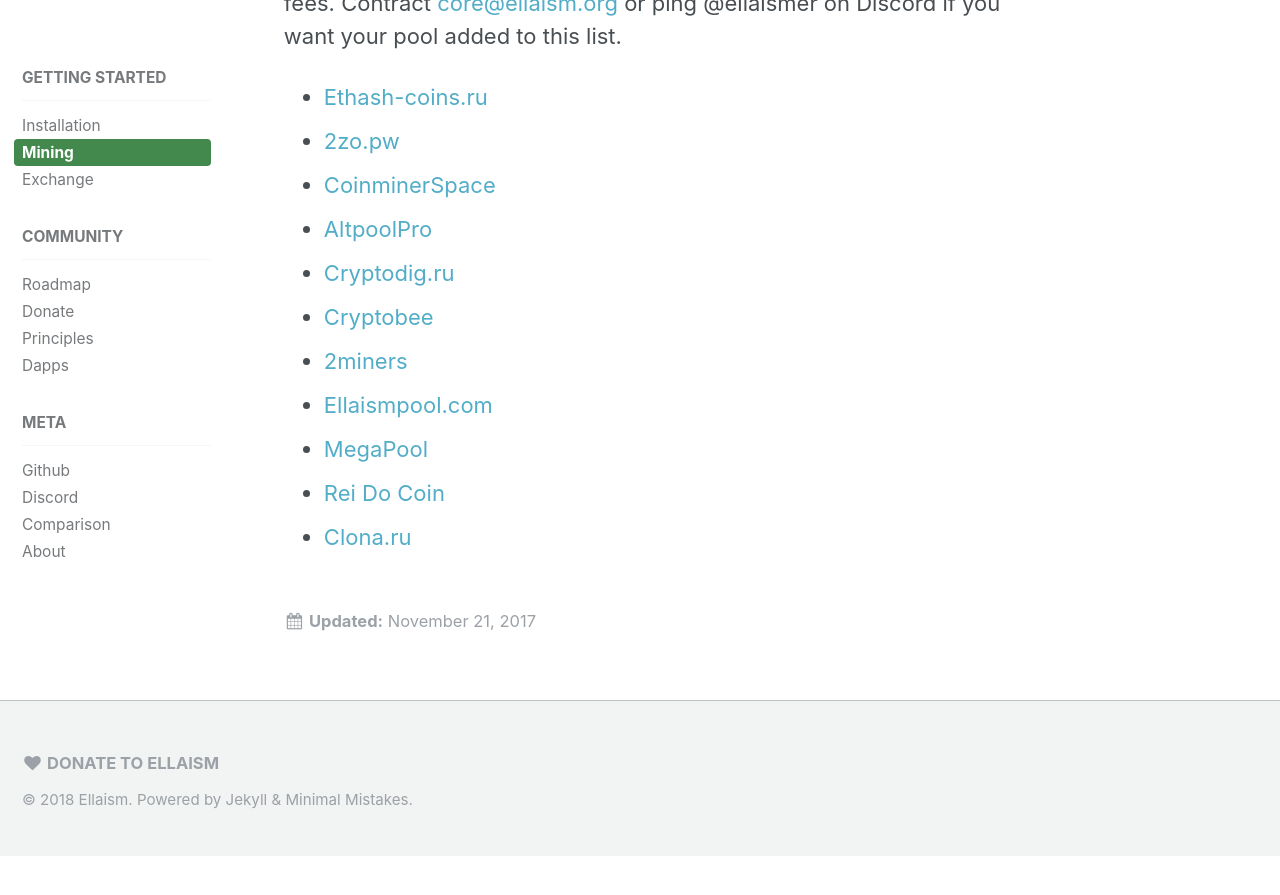
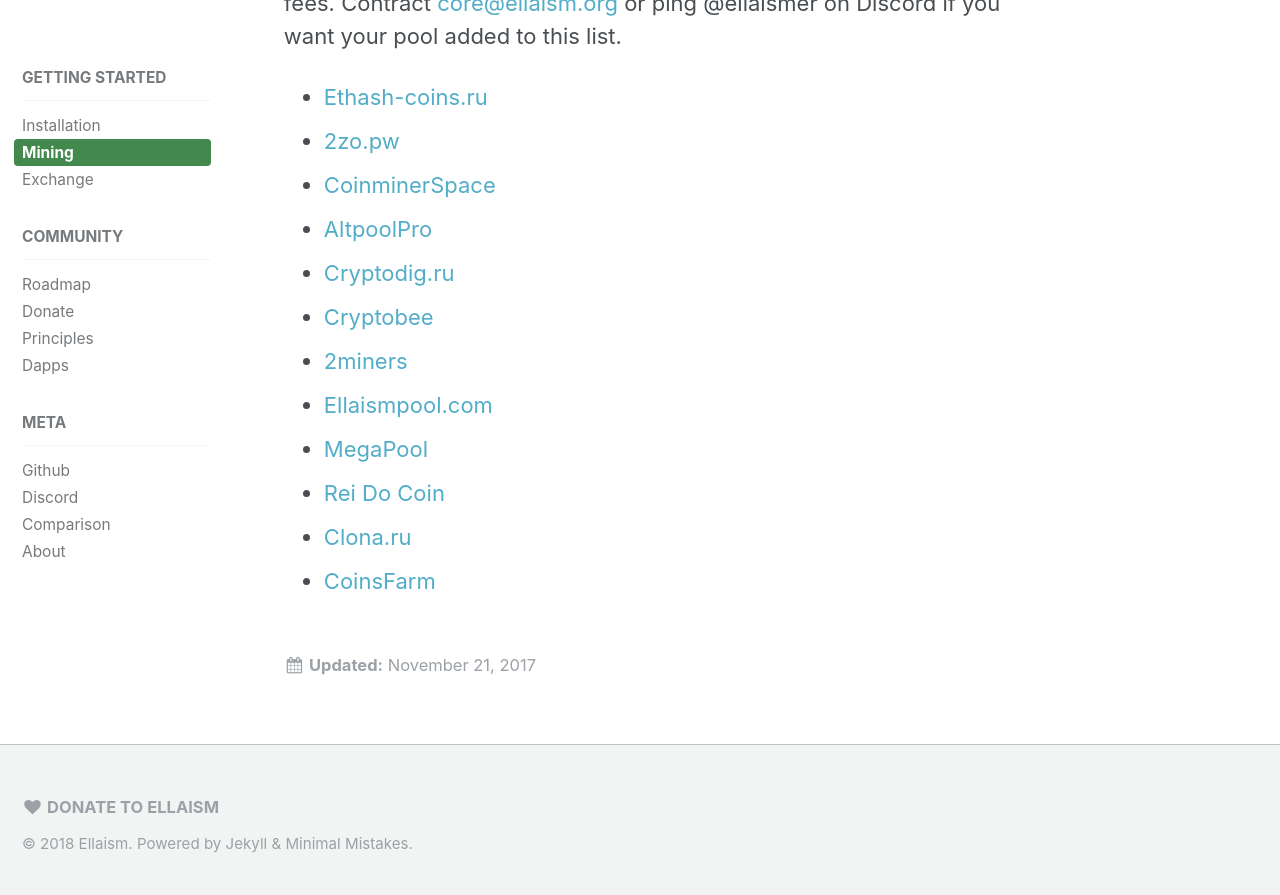
Before and after one commit to ellaism/ellaism.org, a Jekyll site: the page built from _docs/mining.md, in a window 1280 px wide and 900 px high, scrolled down 1630 px. Shown: the top 895 px of the window. Built offline with Jekyll 4.4.1, drawn with Linux system fonts in a browser that asks for light colours; before the commit the page ends 2486 px from its top, so only the background shows below that.

Commit message:
Add CoinsFarm

```diff
--- a/_docs/mining.md
+++ b/_docs/mining.md
@@ -58,3 +58,4 @@
 * [MegaPool](http://megapool.io/ella)
 * [Rei Do Coin](https://ella.reidocoin.com.br/)
 * [Clona.ru](http://clona.ru)
+* [CoinsFarm](https://coins.farm/pools/ella)
```
